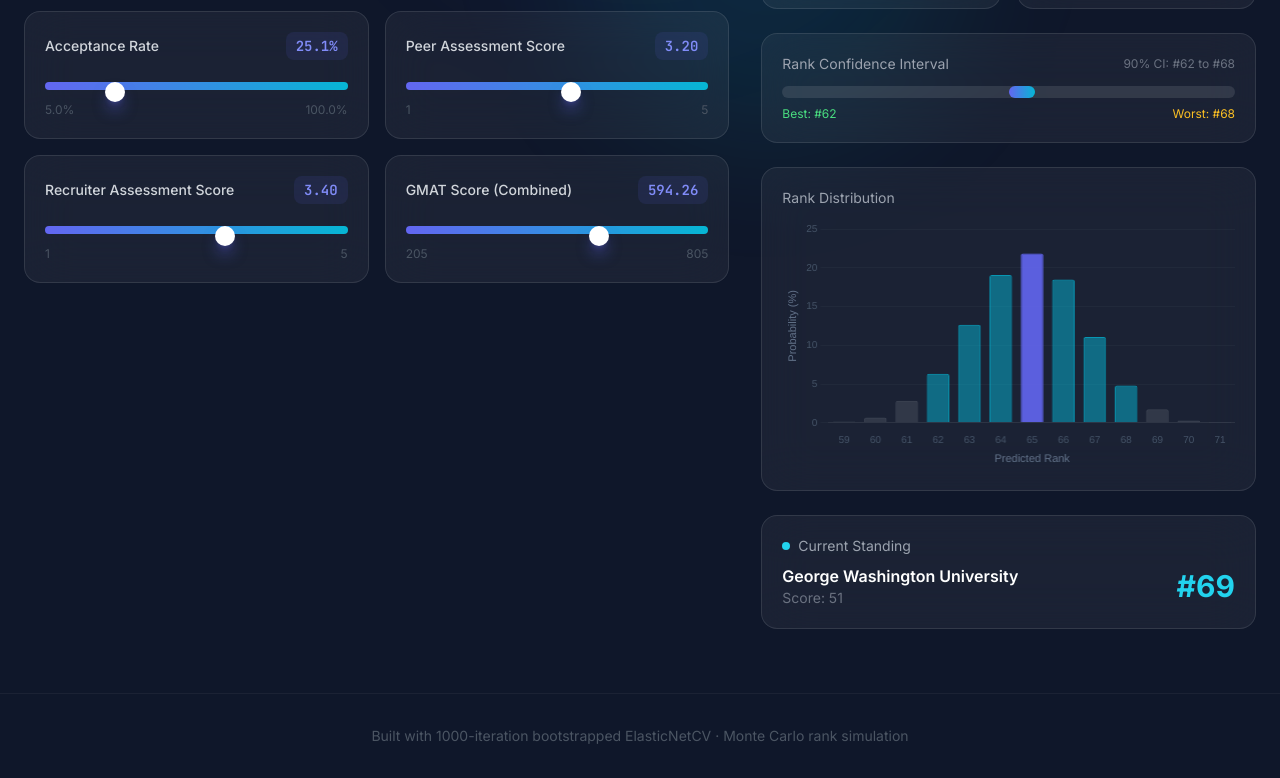
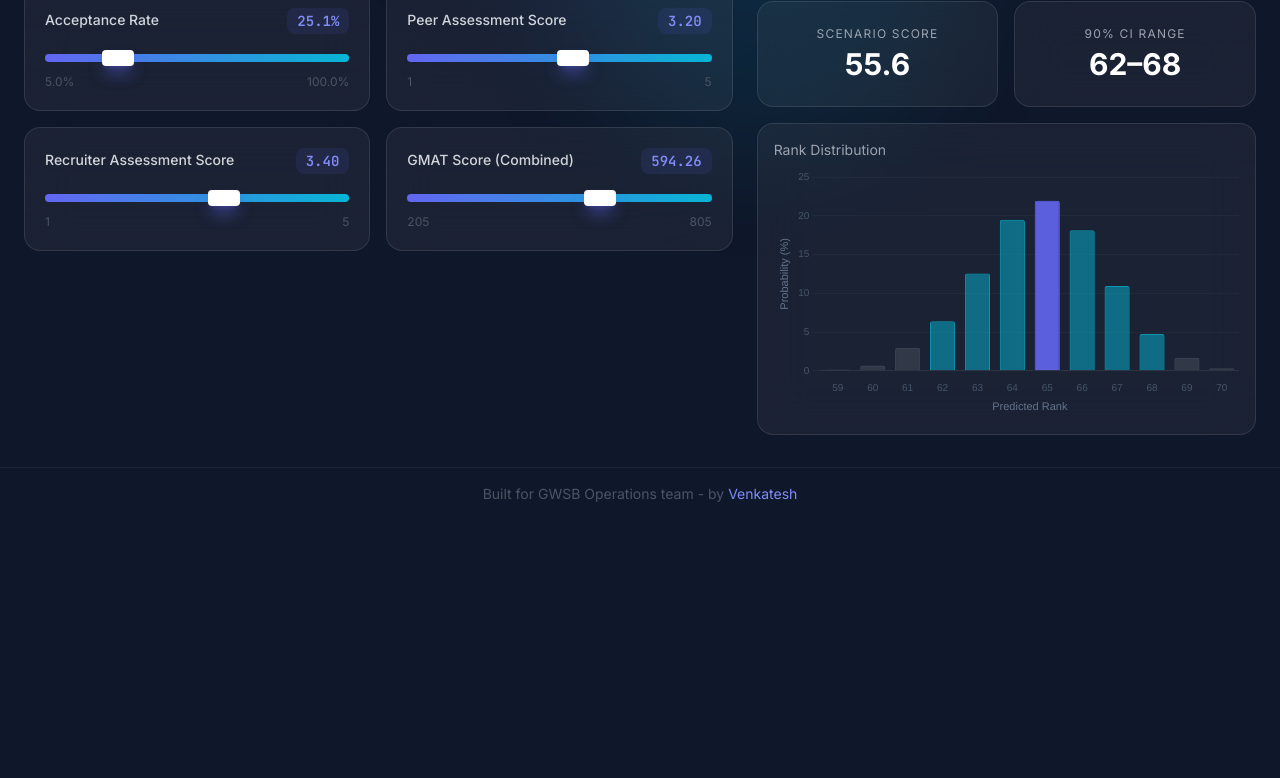
Before and after one commit to Asbetos/GWU-MBA-Ranking-Predictor, a website built with Vite: page index.html in a window 1280 px wide. Shown: the part 657-1435 px from the top of the page. After the commit the page ends 1177 px from the top, so only its background shows below. Built offline with nearby package versions, Linux system fonts and the light colour scheme.

Commit message:
UI Polish: editable sliders, rectangular thumbs, 10k bootstrap iterations, layout tweaks

```diff
--- a/index.html
+++ b/index.html
@@ -38,8 +38,8 @@
   </header>
 
   <!-- Main content -->
-  <main class="max-w-7xl mx-auto px-6 py-8">
-    <div class="grid grid-cols-1 lg:grid-cols-12 gap-8">
+  <main class="max-w-7xl mx-auto px-6 py-4">
+    <div class="grid grid-cols-1 lg:grid-cols-12 gap-6">
 
       <!-- Left: Sliders Panel -->
       <div class="lg:col-span-7 space-y-4">
@@ -56,7 +56,24 @@
       </div>
 
       <!-- Right: Results Panel -->
-      <div class="lg:col-span-5 space-y-6 lg:sticky lg:top-8 lg:self-start">
+      <div class="lg:col-span-5 space-y-4 lg:sticky lg:top-4 lg:self-start">
+
+        <!-- Current GWU Info -->
+        <div class="glass-panel p-4" id="current-info">
+          <div class="flex items-center gap-2 mb-2">
+            <div class="w-2 h-2 rounded-full bg-cyan-400"></div>
+            <p class="text-gray-400 text-sm">Current Standing</p>
+          </div>
+          <div class="flex items-center justify-between">
+            <div>
+              <p class="text-white font-semibold" id="current-school-name">George Washington University</p>
+              <p class="text-gray-500 text-sm" id="current-score-label">Score: —</p>
+            </div>
+            <div class="text-right">
+              <p class="text-3xl font-bold text-cyan-400" id="current-rank">#—</p>
+            </div>
+          </div>
+        </div>
 
         <!-- Predicted Rank Card -->
         <div class="glass-panel p-8 text-center" id="rank-card">
@@ -77,51 +94,21 @@
           </div>
         </div>
 
-        <!-- Confidence Bar -->
-        <div class="glass-panel p-5">
-          <div class="flex items-center justify-between mb-3">
-            <p class="text-gray-400 text-sm">Rank Confidence Interval</p>
-            <p class="text-xs text-gray-500" id="ci-label">—</p>
-          </div>
-          <div class="confidence-bar">
-            <div class="confidence-fill" id="ci-fill" style="left: 0%; width: 0%"></div>
-          </div>
-          <div class="flex justify-between mt-2">
-            <span class="text-xs text-green-400" id="ci-best">—</span>
-            <span class="text-xs text-amber-400" id="ci-worst">—</span>
-          </div>
-        </div>
-
         <!-- Rank Distribution Chart -->
-        <div class="glass-panel p-5">
-          <p class="text-gray-400 text-sm mb-3">Rank Distribution</p>
+        <div class="glass-panel p-4">
+          <p class="text-gray-400 text-sm mb-2">Rank Distribution</p>
           <canvas id="rankChart"></canvas>
         </div>
 
-        <!-- Current GWU Info -->
-        <div class="glass-panel p-5" id="current-info">
-          <div class="flex items-center gap-2 mb-2">
-            <div class="w-2 h-2 rounded-full bg-cyan-400"></div>
-            <p class="text-gray-400 text-sm">Current Standing</p>
-          </div>
-          <div class="flex items-center justify-between">
-            <div>
-              <p class="text-white font-semibold" id="current-school-name">George Washington University</p>
-              <p class="text-gray-500 text-sm" id="current-score-label">Score: —</p>
-            </div>
-            <div class="text-right">
-              <p class="text-3xl font-bold text-cyan-400" id="current-rank">#—</p>
-            </div>
-          </div>
-        </div>
+
       </div>
     </div>
   </main>
 
   <!-- Footer -->
-  <footer class="max-w-7xl mx-auto px-6 py-8 mt-8 border-t border-white/5">
+  <footer class="max-w-7xl mx-auto px-6 py-4 mt-4 border-t border-white/5">
     <p class="text-center text-gray-600 text-sm">
-      Built with 1000-iteration bootstrapped ElasticNetCV · Monte Carlo rank simulation
+      Built for GWSB Operations team - by <a href="https://www.linkedin.com/in/venkateshbn/" target="_blank" rel="noopener noreferrer" class="text-indigo-400 hover:text-indigo-300">Venkatesh</a>
     </p>
   </footer>
 
--- a/public/model_artifacts/model_weights.json
+++ b/public/model_artifacts/model_weights.json
@@ -1,13 +1,13 @@
 {
   "coef": [
-    1.818854677362005,
-    2.2852953716772904,
-    9.417419876440922,
-    2.949564525010918,
-    -1.3794800247010366,
-    5.146520185314268,
-    3.6187047890010158,
-    0.7955403146776867
+    1.798116069774914,
+    2.323036025929076,
+    9.415116943268037,
+    2.9364746928810255,
+    -1.3822055340607484,
+    5.171880732745446,
+    3.610256660986578,
+    0.8064359451194626
   ],
-  "intercept": 59.319574152386984
+  "intercept": 59.29469794174106
 }
--- a/src/results.js
+++ b/src/results.js
@@ -59,35 +59,7 @@ export function updateResults(results) {
     ciEl.textContent = `${range90[0]}–${range90[1]}`;
   }
 
-  // 4. CI Label
-  const ciLabel = document.getElementById('ci-label');
-  if (ciLabel) {
-    ciLabel.textContent = `90% CI: #${range90[0]} to #${range90[1]}`;
-  }
-
-  // 5. Confidence bar
-  const totalSchools = 122;
-  const bestPct = ((range90[0] - 1) / totalSchools) * 100;
-  const worstPct = ((range90[1]) / totalSchools) * 100;
-  const widthPct = worstPct - bestPct;
-
-  const ciFill = document.getElementById('ci-fill');
-  if (ciFill) {
-    ciFill.style.left = `${bestPct}%`;
-    ciFill.style.width = `${widthPct}%`;
-  }
-
-  const ciBest = document.getElementById('ci-best');
-  if (ciBest) {
-    ciBest.textContent = `Best: #${range90[0]}`;
-  }
-
-  const ciWorst = document.getElementById('ci-worst');
-  if (ciWorst) {
-    ciWorst.textContent = `Worst: #${range90[1]}`;
-  }
-
-  // 6. Chart
+  // 4. Chart
   updateChart(rankDistribution, medianRank, range90);
 }
 
--- a/src/sliders.js
+++ b/src/sliders.js
@@ -38,7 +38,10 @@ function createSlider(featureKey, config, initialValue) {
   container.innerHTML = `
     <div class="flex items-center justify-between mb-3">
       <label class="text-sm font-medium text-gray-300" for="range-${featureKey}">${label}</label>
-      <span class="text-sm font-mono font-semibold text-indigo-400 bg-indigo-500/10 px-2.5 py-1 rounded-lg" id="value-${featureKey}">${displayVal}</span>
+      <div>
+        <span class="text-sm font-mono font-semibold text-indigo-400 bg-indigo-500/10 px-2.5 py-1 rounded-lg cursor-pointer hover:bg-indigo-500/20 transition-colors" id="value-${featureKey}" title="Click to edit">${displayVal}</span>
+        <input type="number" id="input-${featureKey}" class="hidden w-24 bg-navy-800 border border-indigo-500/50 text-indigo-400 rounded px-2 py-0.5 text-sm font-mono text-right focus:outline-none focus:border-indigo-500" min="${min}" max="${max}" step="${step}" value="${initialValue}" />
+      </div>
     </div>
     <input
       type="range"
@@ -80,17 +83,19 @@ export function initSliders(containerId, onChange) {
     const slider = createSlider(key, config, currentValues[key]);
     container.appendChild(slider);
 
-    // Attach event listener
-    const input = slider.querySelector(`#range-${key}`);
-    input.addEventListener('input', (e) => {
-      const val = parseFloat(e.target.value);
+    // Attach event listeners
+    const rangeInput = slider.querySelector(`#range-${key}`);
+    const numInput = slider.querySelector(`#input-${key}`);
+    const display = slider.querySelector(`#value-${key}`);
+
+    const updateFromValue = (val) => {
+      // Validate
+      val = Math.max(config.min, Math.min(config.max, val));
+
       currentValues[key] = val;
-
-      // Update display value
-      const display = document.getElementById(`value-${key}`);
-      if (display) {
-        display.textContent = formatValue(val, config.format);
-      }
+      rangeInput.value = val;
+      numInput.value = val;
+      display.textContent = formatValue(val, config.format);
 
       // Debounced callback
       clearTimeout(debounceTimer);
@@ -99,6 +104,35 @@ export function initSliders(containerId, onChange) {
           onChangeCallback({ ...currentValues });
         }
       }, 300);
+    };
+
+    rangeInput.addEventListener('input', (e) => {
+      updateFromValue(parseFloat(e.target.value));
+    });
+
+    display.addEventListener('click', () => {
+      display.classList.add('hidden');
+      numInput.classList.remove('hidden');
+      numInput.focus();
+    });
+
+    const commitInput = () => {
+      const val = parseFloat(numInput.value);
+      if (!isNaN(val)) {
+        updateFromValue(val);
+      } else {
+        // revert
+        numInput.value = currentValues[key];
+      }
+      numInput.classList.add('hidden');
+      display.classList.remove('hidden');
+    };
+
+    numInput.addEventListener('blur', commitInput);
+    numInput.addEventListener('keydown', (e) => {
+      if (e.key === 'Enter') {
+        numInput.blur();
+      }
     });
   }
 
@@ -117,9 +151,14 @@ export function resetSliders() {
     const value = gwuValues[key] ?? config.data_median ?? config.min;
     currentValues[key] = value;
 
-    const input = document.getElementById(`range-${key}`);
-    if (input) {
-      input.value = value;
+    const rangeInput = document.getElementById(`range-${key}`);
+    if (rangeInput) {
+      rangeInput.value = value;
+    }
+
+    const numInput = document.getElementById(`input-${key}`);
+    if (numInput) {
+      numInput.value = value;
     }
 
     const display = document.getElementById(`value-${key}`);
--- a/styles/index.css
+++ b/styles/index.css
@@ -42,21 +42,22 @@
   }
 
   input[type="range"]::-webkit-slider-thumb {
-    @apply appearance-none w-5 h-5 rounded-full bg-white shadow-lg shadow-indigo-500/50 border-2 border-indigo-500 cursor-pointer;
+    @apply appearance-none w-8 h-4 rounded bg-white shadow-lg shadow-indigo-500/50 border border-indigo-500 cursor-pointer;
+    margin-top: -4px;
     transition: all 0.15s ease;
   }
 
   input[type="range"]::-webkit-slider-thumb:hover {
-    @apply w-6 h-6 shadow-xl shadow-indigo-500/60;
+    @apply shadow-xl shadow-indigo-500/60;
   }
 
   input[type="range"]::-moz-range-thumb {
-    @apply w-5 h-5 rounded-full bg-white shadow-lg shadow-indigo-500/50 border-2 border-indigo-500 cursor-pointer;
+    @apply w-8 h-4 rounded bg-white shadow-lg shadow-indigo-500/50 border border-indigo-500 cursor-pointer;
     transition: all 0.15s ease;
   }
 
   input[type="range"]::-moz-range-thumb:hover {
-    @apply w-6 h-6 shadow-xl shadow-indigo-500/60;
+    @apply shadow-xl shadow-indigo-500/60;
   }
 
   input[type="range"]::-webkit-slider-runnable-track {
@@ -82,16 +83,6 @@
     -webkit-background-clip: text;
     -webkit-text-fill-color: transparent;
     background-clip: text;
-  }
-
-  .confidence-bar {
-    @apply relative h-3 rounded-full overflow-hidden;
-    background: rgba(255,255,255,0.1);
-  }
-
-  .confidence-fill {
-    @apply absolute top-0 left-0 h-full rounded-full transition-all duration-500;
-    background: linear-gradient(to right, #6366F1, #06B6D4);
   }
 
   .shimmer {
```
Also changed, not shown: 1 other file.
